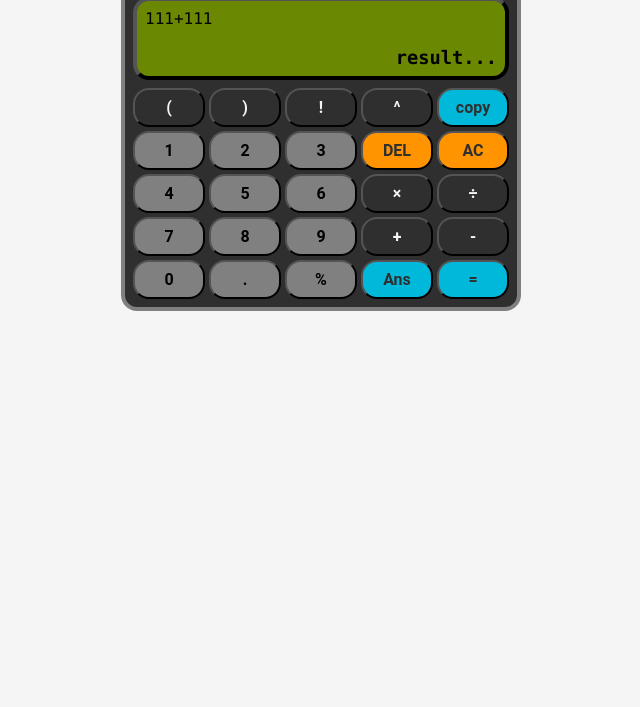
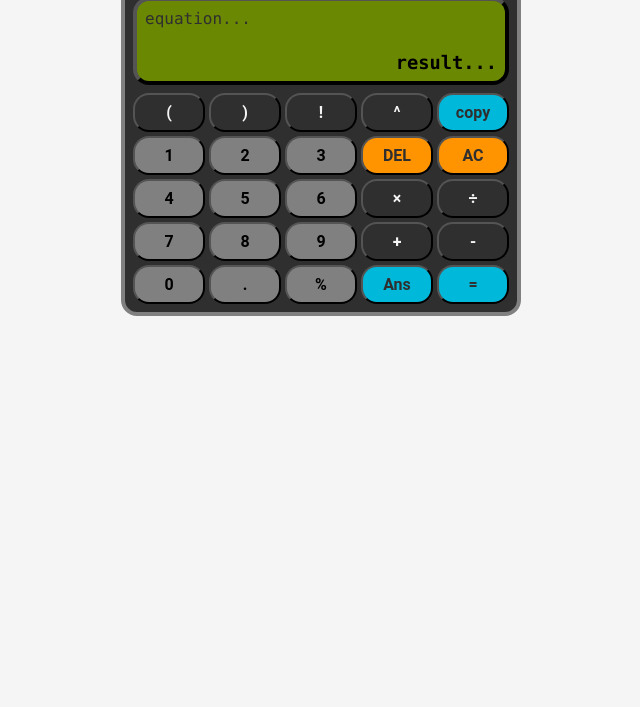
Before and after one commit to GitJason33/calculator, a website built with Vite: page index.html in a window 1280 px wide. Shown: the part 93-800 px from the top of the page, without its empty margins (319-959 px from the left). Built offline with nearby package versions, Linux system fonts and the light colour scheme.

Commit message:
fixed some styling issues

```diff
--- a/package.json
+++ b/package.json
@@ -2,7 +2,7 @@
   "name": "calculator",
   "description": "This small calculator helped me best my logic further. Thanks to my dear friend @mansourH1 for motivating me on doing this",
   "private": true,
-  "version": "1.0.0",
+  "version": "1.0.1",
   "type": "module",
   "author": "Jason D.",
   "scripts": {
--- a/src/main.js
+++ b/src/main.js
@@ -5,7 +5,7 @@ document.querySelector('#app').innerHTML = `
   <div id="calculator">
     <h1 class="calc__title">CALCULATOR</h1>
     <section class="calc__input">
-      <article id="equation">111+111</article>
+      <article id="equation"></article>
       <div id="equ_placeholder">equation...</div>
 
       <h3 id="result">result...</h3>
--- a/src/style.css
+++ b/src/style.css
@@ -82,7 +82,10 @@ main {
 
 #calculator #equ_placeholder{
   visibility: hidden;
+  color: var(--clr-dark);
+  font-weight: 500;
 }
+
 #calculator #equation:empty + #equ_placeholder{
   padding-bottom: 24px;
   visibility: visible;
@@ -100,7 +103,6 @@ main {
   grid-template-columns: repeat(5, 1fr);
   gap: 4px;
 }
-
 
 #calculator button:disabled{
   cursor: not-allowed;
```
Also changed, not shown: dist/index.html, 4 other files.
